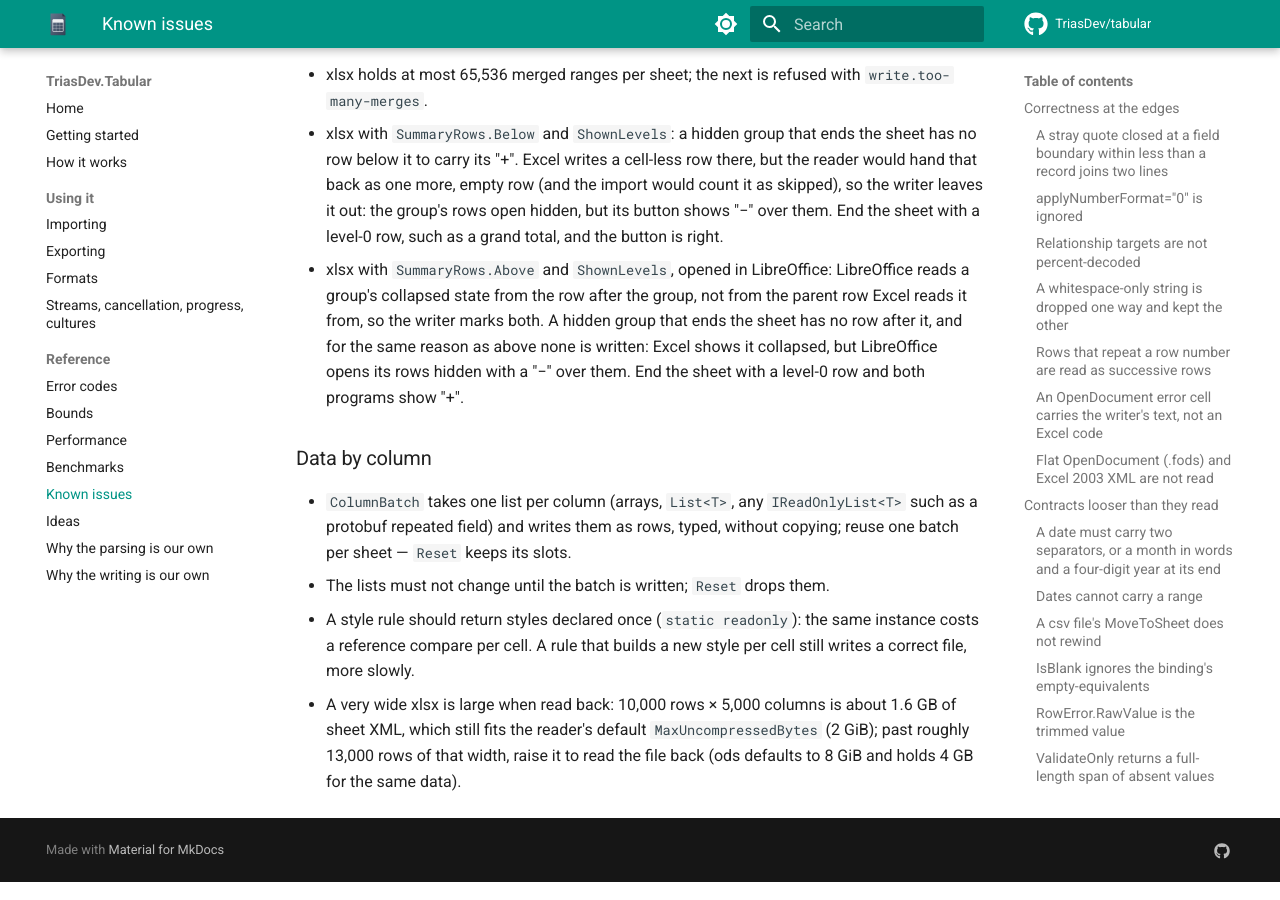
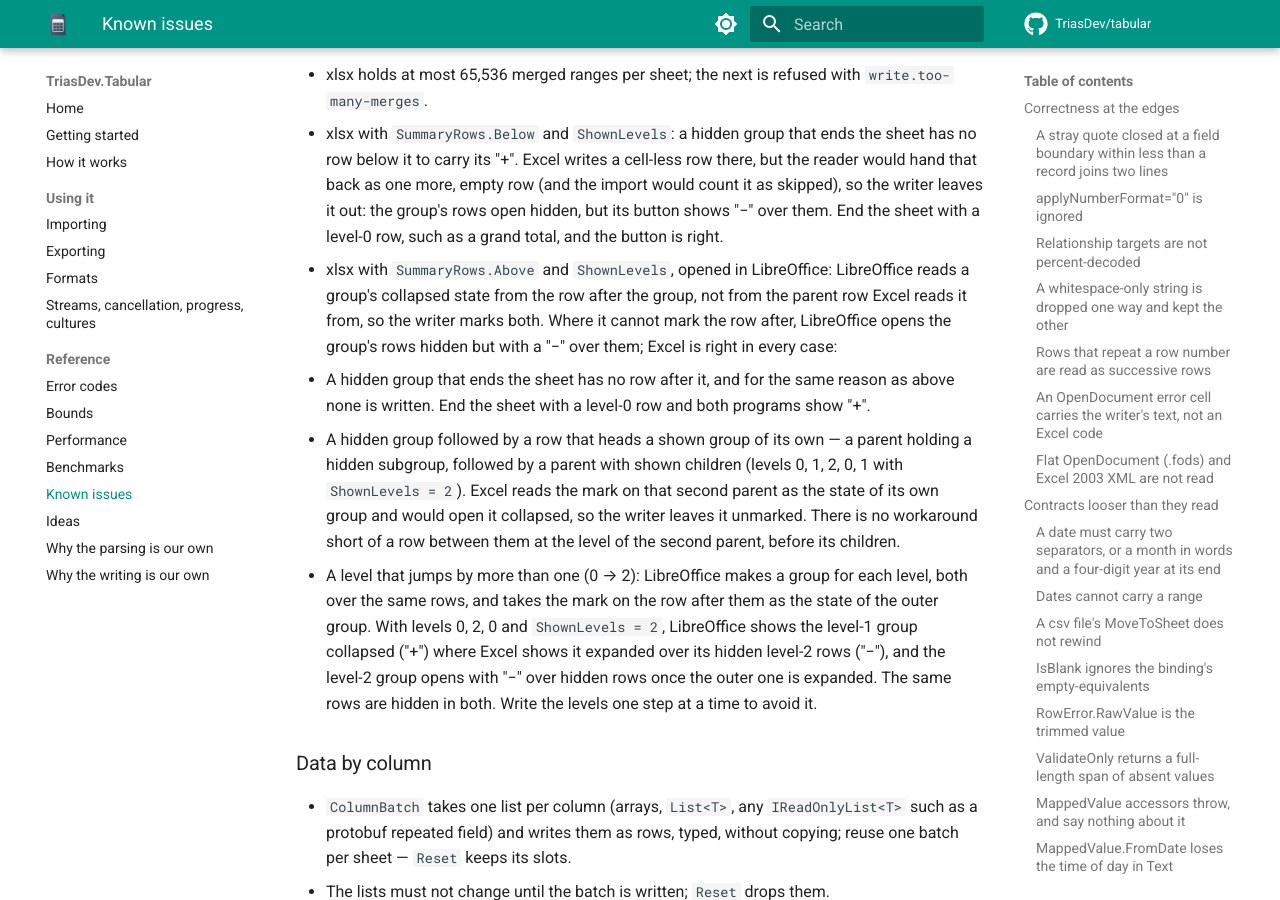
Before and after one commit to TriasDev/tabular, an MkDocs documentation site: the page built from docs/KNOWN-ISSUES.md, in a window 1280 px wide and 900 px high, scrolled down 7112 px. Built offline with MkDocs 1.6.1 and Material for MkDocs 9.7.7, drawn with Linux system fonts in a browser that asks for light colours; comment, search, counter and statistics services are not loaded.

Commit message:
docs: say why a row after a hidden group is not marked when its own group is shown

```diff
--- a/docs/KNOWN-ISSUES.md
+++ b/docs/KNOWN-ISSUES.md
@@ -213,7 +213,10 @@ TabularExport picks a column type by overload resolution, and some lambdas do no
 - A merge must end inside the sheet: ending a sheet (or the file) while a range still has rows to cover is refused.
 - xlsx holds at most 65,536 merged ranges per sheet; the next is refused with `write.too-many-merges`.
 - xlsx with `SummaryRows.Below` and `ShownLevels`: a hidden group that ends the sheet has no row below it to carry its "+". Excel writes a cell-less row there, but the reader would hand that back as one more, empty row (and the import would count it as skipped), so the writer leaves it out: the group's rows open hidden, but its button shows "−" over them. End the sheet with a level-0 row, such as a grand total, and the button is right.
-- xlsx with `SummaryRows.Above` and `ShownLevels`, opened in LibreOffice: LibreOffice reads a group's collapsed state from the row after the group, not from the parent row Excel reads it from, so the writer marks both. A hidden group that ends the sheet has no row after it, and for the same reason as above none is written: Excel shows it collapsed, but LibreOffice opens its rows hidden with a "−" over them. End the sheet with a level-0 row and both programs show "+".
+- xlsx with `SummaryRows.Above` and `ShownLevels`, opened in LibreOffice: LibreOffice reads a group's collapsed state from the row after the group, not from the parent row Excel reads it from, so the writer marks both. Where it cannot mark the row after, LibreOffice opens the group's rows hidden but with a "−" over them; Excel is right in every case:
+  - A hidden group that ends the sheet has no row after it, and for the same reason as above none is written. End the sheet with a level-0 row and both programs show "+".
+  - A hidden group followed by a row that heads a shown group of its own — a parent holding a hidden subgroup, followed by a parent with shown children (levels 0, 1, 2, 0, 1 with `ShownLevels = 2`). Excel reads the mark on that second parent as the state of its own group and would open it collapsed, so the writer leaves it unmarked. There is no workaround short of a row between them at the level of the second parent, before its children.
+  - A level that jumps by more than one (0 → 2): LibreOffice makes a group for each level, both over the same rows, and takes the mark on the row after them as the state of the outer group. With levels 0, 2, 0 and `ShownLevels = 2`, LibreOffice shows the level-1 group collapsed ("+") where Excel shows it expanded over its hidden level-2 rows ("−"), and the level-2 group opens with "−" over hidden rows once the outer one is expanded. The same rows are hidden in both. Write the levels one step at a time to avoid it.
 
 ### Data by column
 
```
Also changed, not shown: docs/exporting.md (+6 -4 lines), docs/superpowers/specs/2026-11-27-row-outline-design.md (+16 -3 lines), 2 other files.
